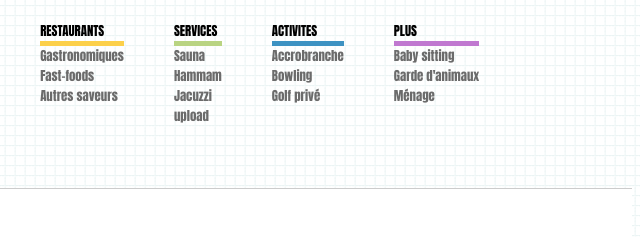
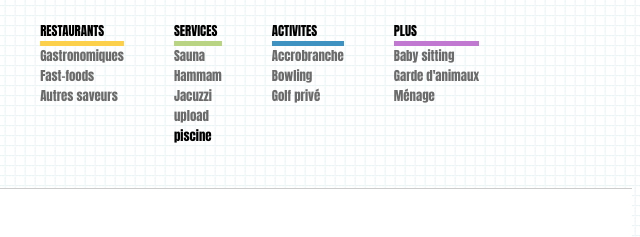
Before and after one commit to julie-planque/github, a plain HTML site: page index.html in a window 1280 px wide. Shown: the top 237 px of the page, 640-1280 px from the left. Drawn offline with Linux system fonts and the light colour scheme.

Commit message:
add list

```diff
--- a/index.html
+++ b/index.html
@@ -18,6 +18,7 @@
 					<li><a href="" title="chambre">Chambres</a></li>
 					<li><a href="" title="loft">Lofts</a></li>
 					<li><a href="" title="appart">Appartements</a></li>
+
 				</ul>
 			</div>
 
@@ -30,6 +31,7 @@
 					<li><a href="" title="gastronomique">Gastronomiques</a></li>
 					<li><a href="" title="food">Fast-foods</a></li>
 					<li><a href="" title="saveur">Autres saveurs</a></li>
+
 				</ul>
 			</div>
 
@@ -41,6 +43,7 @@
 					<li><a href="" title="hamman">Hammam</a></li>
 					<li><a href="" title="jacuzzi">Jacuzzi</a></li>
 					<li><a href="" title="jacuzzi">upload</a></li>
+					piscine
 				</ul>
 			</div>
 
```
